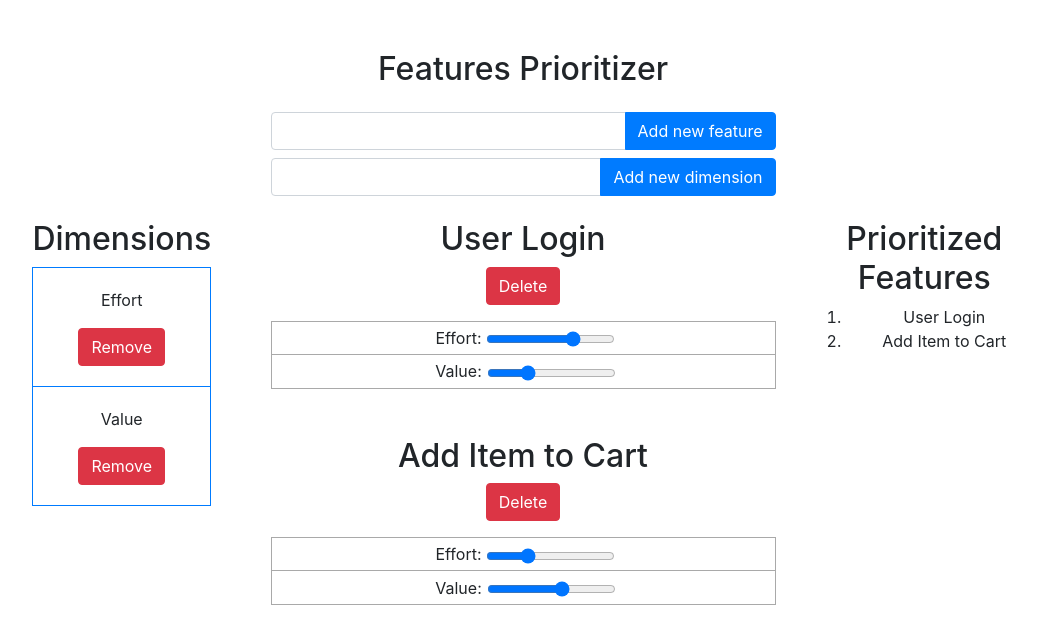
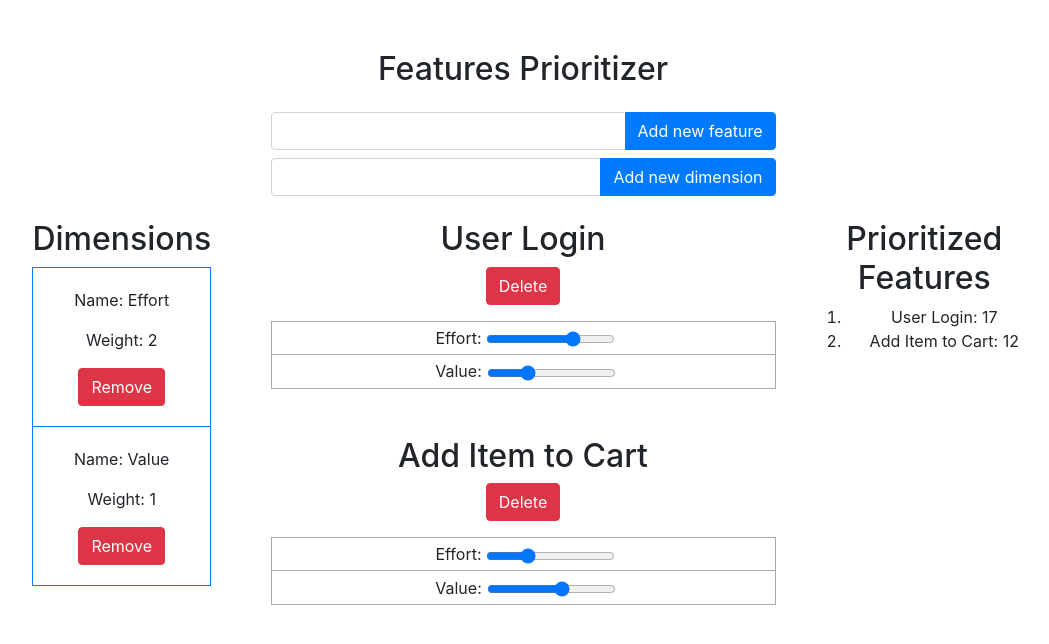
Before and after one commit to jpaulorio/features-prioritizer, a React (Create React App) app: page / in a window 1280 px wide. Shown: the top 644 px of the page, without its empty margins (117-1166 px from the left). Built offline with nearby package versions, Linux system fonts and the light colour scheme.

Commit message:
Outputs dimensions weights and features totals

```diff
--- a/src/App.jsx
+++ b/src/App.jsx
@@ -23,12 +23,14 @@ function App() {
     {
       index: 0,
       name: "User Login",
-      values: [{ dimension: "Effort", value: 7 }, { dimension: "Value", value: 3 }]
+      values: [{ dimension: "Effort", value: 7 }, { dimension: "Value", value: 3 }],
+      rank: 17
     },
     {
       index: 1,
       name: "Add Item to Cart",
-      values: [{ dimension: "Effort", value: 3 }, { dimension: "Value", value: 6 }]
+      values: [{ dimension: "Effort", value: 3 }, { dimension: "Value", value: 6 }],
+      rank: 12
     }
   ]);
 
--- a/src/components/dimensionsEditor/DimensionsEditor.jsx
+++ b/src/components/dimensionsEditor/DimensionsEditor.jsx
@@ -14,6 +14,7 @@ const dimensionsEditor = props => {
                 key={e.index}
                 index={e.index}
                 name={e.name}
+                numDimensions={dimensions.length}
                 onMoveDimension={props.onMoveDimension}/>))
             }
         </div >
--- a/src/components/dimensionsEditorItem/DimensionsEditorItem.jsx
+++ b/src/components/dimensionsEditorItem/DimensionsEditorItem.jsx
@@ -43,7 +43,8 @@ const dimensionsEditorItem = props => {
                 ref={ref}
                 style={{ opacity: isDragging ? 0 : 1 }}
                 >
-                    <p>{props.name}</p>
+                    <p>Name: {props.name}</p>
+                    <p>Weight: {props.numDimensions - props.index}</p>
                     <button type="button" className="btn btn-danger" data-dimensionindex={props.index} onClick={props.onRemoveDimension}>
                         Remove
                     </button>
--- a/src/components/resultsView/ResultsView.jsx
+++ b/src/components/resultsView/ResultsView.jsx
@@ -7,7 +7,7 @@ const resultsView = props => {
             <h2>Prioritized Features</h2>
             <ol>
                 {
-                    features.map((e, i) => <li key={i}>{e.name}</li>)
+                    features.map((e, i) => <li key={i}>{e.name + ': ' + e.rank}</li>)
                 }
             </ol>
         </div>
```
